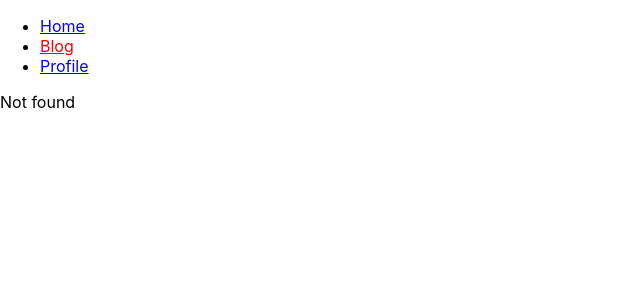
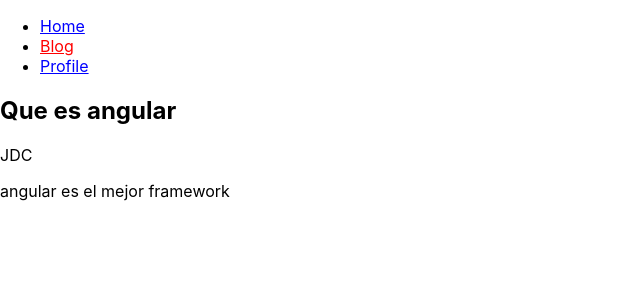
Before and after one commit to GabrielAlejandroArroyo/curso-react-router-proyecto1, a React (Create React App) app: page /#/blog/que-es-angular in a window 1280 px wide. Before the commit this address had no page. Shown: the top 300 px of the page, without its empty margins (0-640 px from the left). Built offline with nearby package versions, Linux system fonts and the light colour scheme.

Commit message:
useParams: rutas dinámicas

```diff
--- a/src/App.js
+++ b/src/App.js
@@ -1,10 +1,11 @@
 import { HashRouter, Route, Routes } from 'react-router-dom';
 
-import { Menu } from './Menu'
+import { Menu } from './Menu';
 
-import { HomePage } from './HomePage'
-import { BlogPage } from './BlogPage'
-import { ProfilePage } from './ProfilePage'
+import { HomePage } from './HomePage';
+import { BlogPost } from './BlogPost';
+import { BlogPage } from './BlogPage';
+import { ProfilePage } from './ProfilePage';
 
 
 // La ruta empieza en /#/ --- Home
@@ -22,6 +23,7 @@ function App() {
         <Routes>
           <Route path='/' element={<HomePage />} />
           <Route path='/blog' element={<BlogPage />} />
+          <Route path='/blog/:slug' element={<BlogPost />} />
           <Route path='/profile' element={<ProfilePage />} />
           {/* Debe ir al final para que muestre todas las rutas que no encuentra */}
           <Route path='*' element={<p>Not found</p>} />
--- a/src/BlogPage.js
+++ b/src/BlogPage.js
@@ -1,9 +1,28 @@
 import React from "react";
+import { Link } from "react-router-dom";
+import { blogdata } from "./blogdata"
 
 function BlogPage() {
     return (
-        <h1>Blog Pages</h1>
+        <>
+            <h1>Blog Pages</h1>
+            <ul>
+                {blogdata.map(post => (
+                    <BlogLink post={post} />
+                ))}
+            </ul>
+        </>
+
     );
 }
 
+function BlogLink({ post }) {
+    return (
+        <li>
+            <Link to={`/blog/${post.slug}`} > {post.title} </Link>
+        </li >
+    );
+}
+
+
 export { BlogPage };
--- /dev/null
+++ b/src/BlogPost.js
@@ -0,0 +1,16 @@
+import React from 'react';
+import { Link, useParams } from 'react-router-dom';
+import { blogdata } from './blogdata'
+
+function BlogPost() {
+    const { slug } = useParams();
+    const blogpost = blogdata.find(post => post.slug === slug);
+    return (
+        <>
+            <h2>{blogpost.title}</h2>
+            <p>{blogpost.author}</p>
+            <p>{blogpost.content}</p>
+        </>
+    );
+}
+export { BlogPost };
--- /dev/null
+++ b/src/blogdata.js
@@ -0,0 +1,24 @@
+const blogdata = [];
+
+blogdata.push({
+    title: 'Que es react',
+    slug: 'que-es-react',
+    content: 'react es el mejor framework',
+    author: 'GAA',
+});
+
+blogdata.push({
+    title: 'Que es vue',
+    slug: 'que-es-vue',
+    content: 'vue es el mejor framework',
+    author: 'GAA',
+});
+
+blogdata.push({
+    title: 'Que es angular',
+    slug: 'que-es-angular',
+    content: 'angular es el mejor framework',
+    author: 'JDC',
+})
+
+export { blogdata };
```
